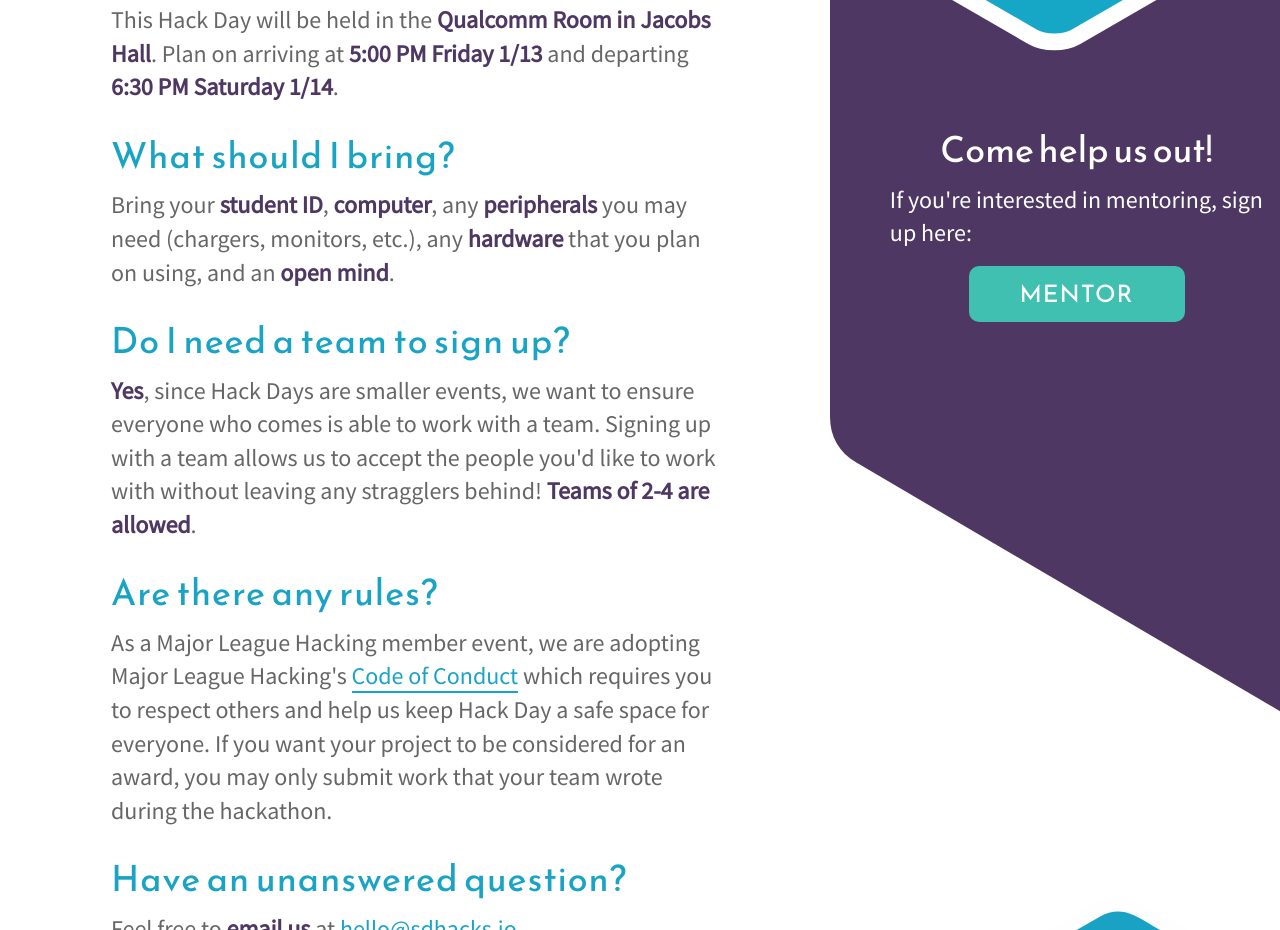
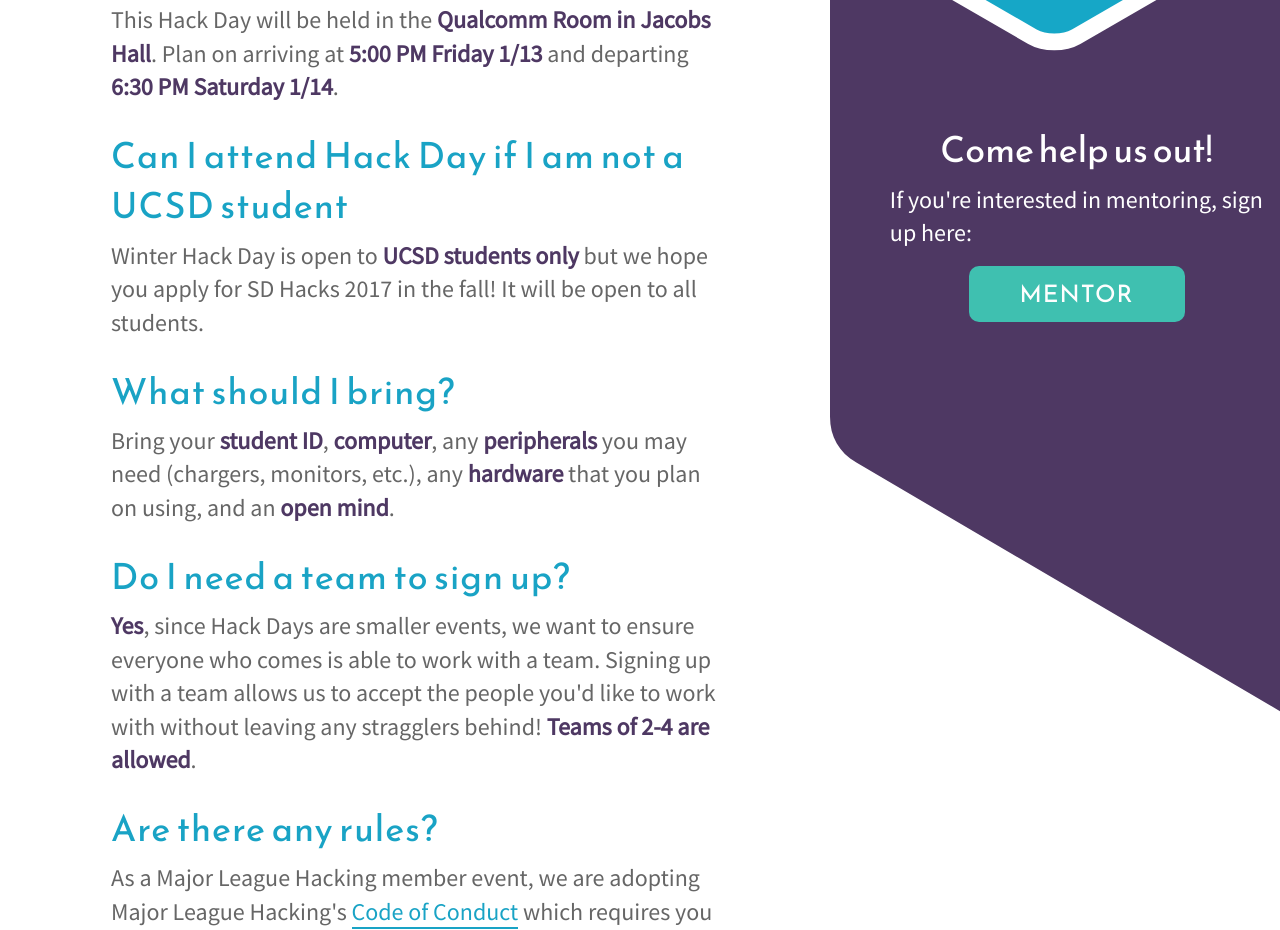
Before and after one commit to SDHacks/HackDay2017, a website: page index.html in a window 1280 px wide. Shown: the part 3171-4101 px from the top of the page. Drawn offline with nearby package versions, Linux system fonts and the light colour scheme.

Commit message:
Add ucsd only faq question

```diff
--- a/index.html
+++ b/index.html
@@ -201,6 +201,12 @@
                 </p>
               </li>
               <li>
+                <h3 class="sd-section--subheader">Can I attend Hack Day if I am not a UCSD student</h3>
+                <p>
+                  Winter Hack Day is open to <strong>UCSD students only</strong> but we hope you apply for SD Hacks 2017 in the fall! It will be open to all students.
+                </p>
+              </li>
+              <li>
                 <h3 class="sd-section--subheader">What should I bring?</h3>
                 <p>
                   Bring your <strong>student ID</strong>, <strong>computer</strong>, any <strong>peripherals</strong> you may need (chargers, monitors, etc.), any <strong>hardware</strong> that you plan on using, and an <strong>open mind</strong>.
```
